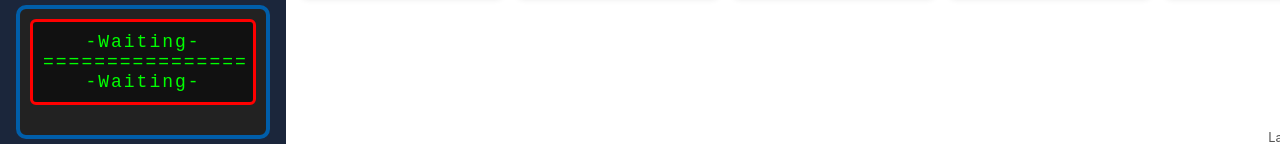
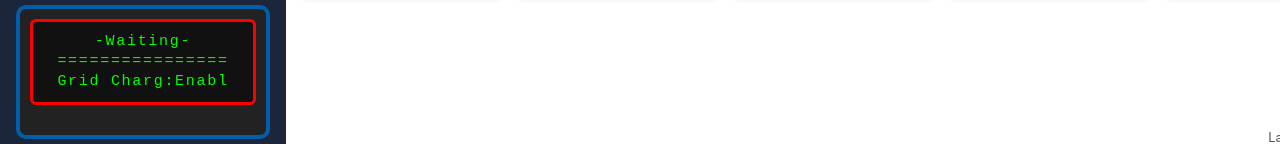
Before and after one commit to deepakpal5/ServerWebSocket, a website: page public/index.html in a window 1280 px wide. Shown: the part 645-789 px from the top of the page. Drawn offline with Linux system fonts and the light colour scheme; no server answers.

```diff
--- a/public/index.html
+++ b/public/index.html
@@ -40,7 +40,7 @@
     <div class="lcd-box">
   <div class="lcd-line" id="lcdUpper">-Waiting-</div>
   <div class="lcd-line" >================</div>
-  <div class="lcd-line" id="lcdLower">-Waiting-</div>
+  <div class="lcd-line" id="lcdLower">Grid Charg:Enabl</div>
 </div>
 </div>
 
--- a/public/style.css
+++ b/public/style.css
@@ -235,8 +235,8 @@
 .lcd-line {
   height: 20px;
   line-height: 20px;
-  font-size: 18px;
-  letter-spacing: 2px; /* Mimics LCD character spacing */
+  font-size: 15px;
+  letter-spacing: 1.7px;
 }
 
 .fault { background: #ffdddd; border-left: 4px solid red; color: #a00; padding: 0.5rem; border-radius: 6px; font-weight: 600; animation: blink 1s infinite alternate; }
```
